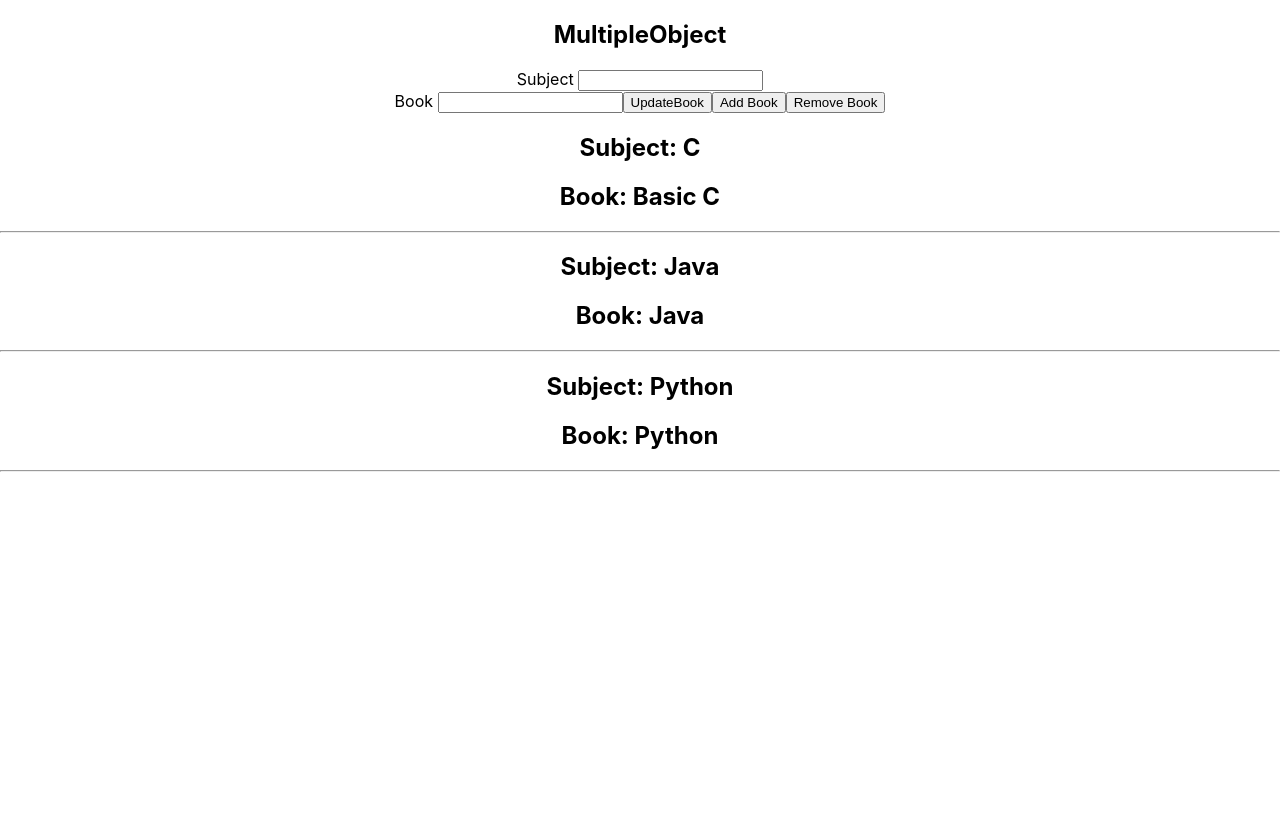
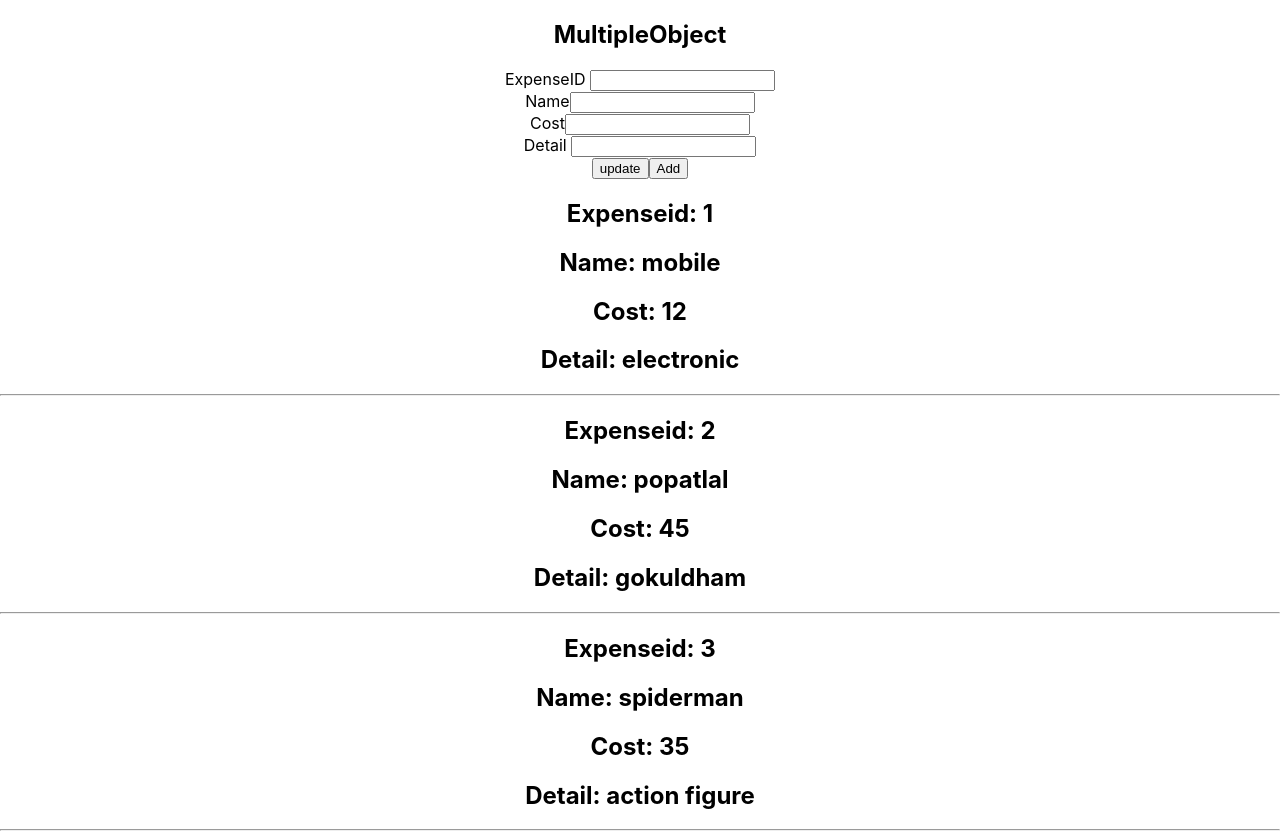
Before and after one commit to sinhasudhanshu/My-React-App, a React (Create React App) app: page / in a window 1280 px wide. Before the commit the page ends 800 px from the top, so only its background shows below. Built offline with nearby package versions, Linux system fonts and the light colour scheme.

Commit message:
expenseCalculator
add and update  data

```diff
--- a/src/App.js
+++ b/src/App.js
@@ -3,17 +3,17 @@ import './App.css';
 
 import React, { useEffect, useState } from 'react';
 //import UpdateBank from './components/UpdateBank';
-import ArrayBook from './components/ArrayBook';
-
+//import ArrayBook from './components/ArrayBook'
 //import ArrayUpdate from './components/ArrayUpdate';
 //import UpdateArray from './components/UpdateArrayTrain';
+import ExpenseCalculatar from './components/ExpenseCalculatar';
 
 function App(props) {
  return(
      <center>
   <h2>MultipleObject</h2>
   <div>
-        <ArrayBook/>
+        <ExpenseCalculatar/>
            </div>
 
 
--- /dev/null
+++ b/src/components/ExpenseCalculatar.js
@@ -0,0 +1,62 @@
+import { useRef, useState } from "react";
+const ExpenseCalculatar = () => {
+    const inputexpenseid = useRef();
+    const inputname = useRef();
+    const inputcost = useRef();
+    const inputdetail = useRef();
+    const initialState = [
+        { expenseid: 1, name:"mobile", cost: 12, detail: "electronic" },
+        { expenseid: 2, name:"popatlal", cost: 45, detail: "gokuldham" },
+        { expenseid: 3, name:"spiderman", cost: 35, detail: "action figure" },
+    ];
+    const [data, setData] = useState(initialState);
+    const updateExpanse = () => {
+        const newexpense = data.map(current => {
+            console.log("Updating " + current.expenseid);
+            if (Number(current.expenseid) === Number(inputexpenseid.current.value)) {
+
+                return { ...current, name: inputname.current.value ,cost: Number(inputcost.current.value), detail: inputdetail.current.value };
+            }
+            return current;
+        });
+        setData(newexpense);
+    };
+    const addExpense =() => {
+        console.log("Adding");
+        data.push({expenseid:(inputexpenseid.current.value),name:inputname.current.value ,cost: Number(inputcost.current.value), detail: inputdetail.current.value});
+    const newexpense = data.map(current =>{
+        return current;
+    });
+    setData(newexpense);
+    }
+    return (
+        <div>
+
+            ExpenseID <input type="number" ref={inputexpenseid} />
+            <br />
+            Name<input type="text" ref={inputname} />
+            <br />
+            Cost<input type="number" ref={inputcost} />
+            <br />
+            Detail <input type="text" ref={inputdetail} />
+            <br />
+            <button onClick={updateExpanse}>update</button>
+            <button onClick={addExpense}>Add</button>
+
+            {data.map(current => {
+                return (
+
+                    <div key={current.expenseid}>
+                        <h2>Expenseid: {current.expenseid}</h2>
+                        <h2>Name: {current.name}</h2>
+                        <h2>Cost: {current.cost}</h2>
+                        <h2>Detail: {current.detail}</h2>
+                        <hr />
+                    </div>
+                );
+            })}
+        </div>
+    );
+
+};
+export default ExpenseCalculatar;
```
